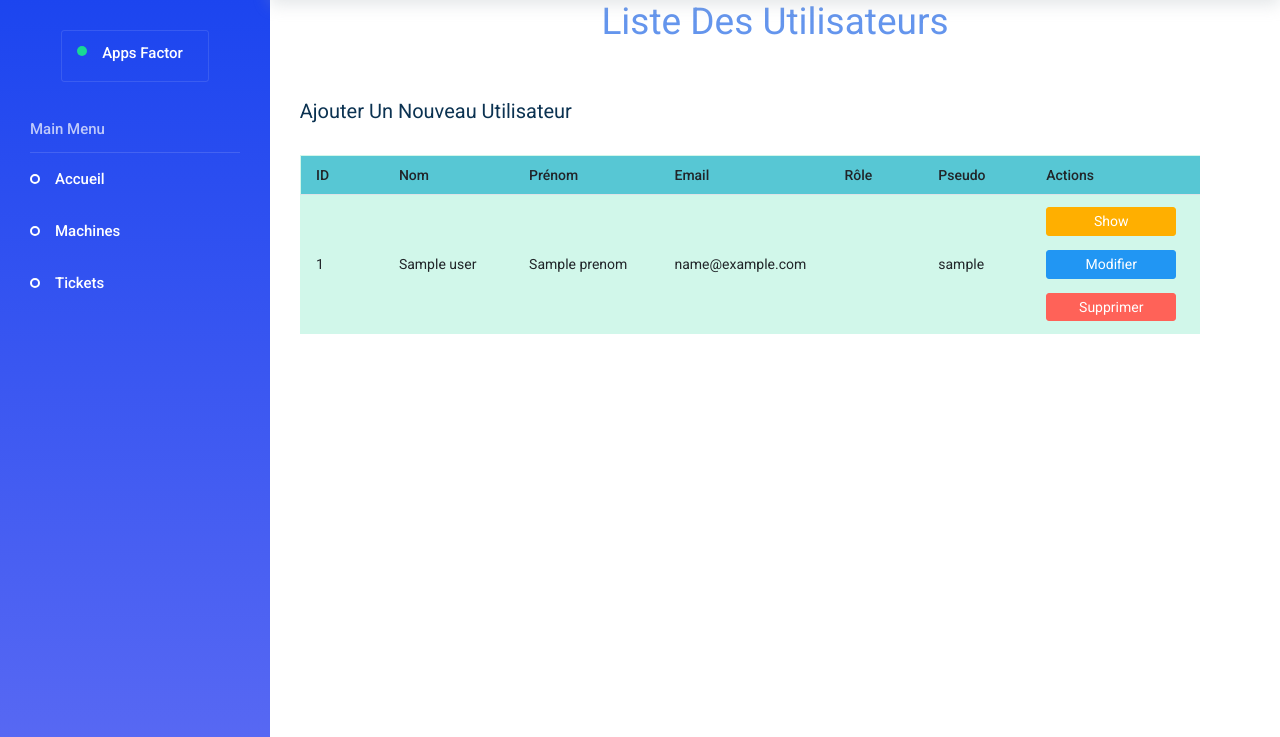
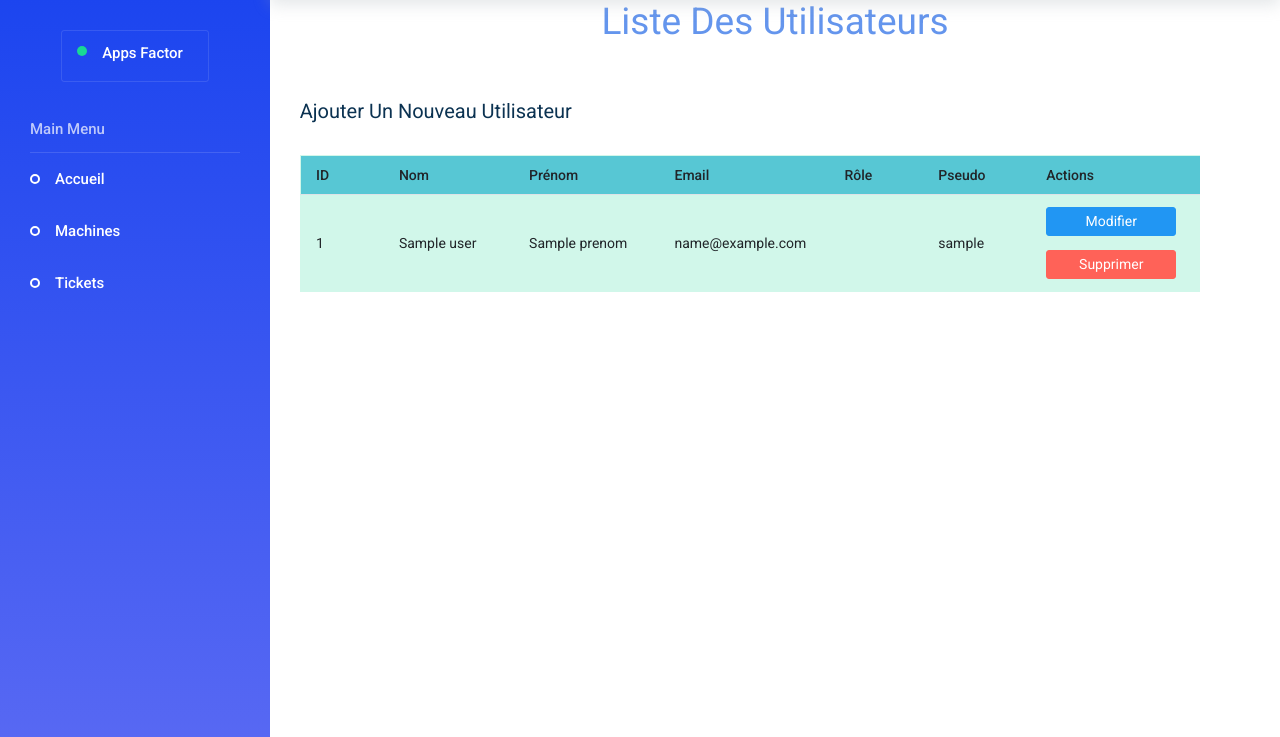
Before and after one commit to aniskraiem/parcinformatiqueAppsFactor., a Symfony app: template templates/user/administrations.html.twig in a window 1280 px wide. Shown: the part 63-800 px from the top of the page. Run offline with Twig, Linux system fonts and the light colour scheme; the template is opened without the code that fills it: most values are stand-ins (such as "Sample title", 1, 10 or a date in 2020); some libraries are stand-ins or nearby versions.

Commit message:
Update administrations.html.twig

```diff
--- a/templates/user/administrations.html.twig
+++ b/templates/user/administrations.html.twig
@@ -88,8 +88,7 @@
 
                         <td>{{ user.username }}</td>
 
-                        <td><a href="modifmateriels">
-                                <input class="btn btn-warning " type="submit" style="width:130px" value="Show"/><br><br>
+                        <td>
                                 <a href="modifuser/{{ user.id }}">
                                 <input class="btn btn-primary " type="submit" style="width:130px" value="Modifier"/><br><br>
 
```
